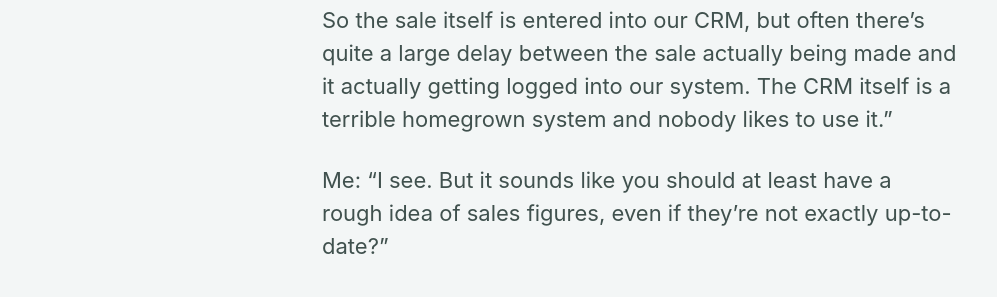
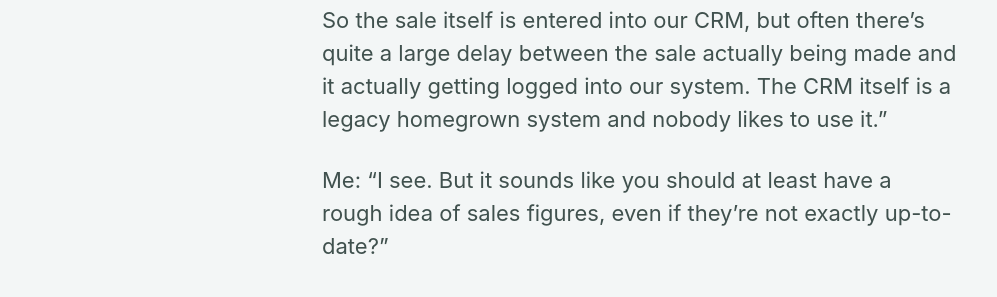
Before and after one commit to datapastry/datapastry.github.io, a Jekyll site: the page built from _posts/2019-08-06-do-you-need-a-data-scientist.md, in a window 1280 px wide and 900 px high, scrolled down 3130 px. Shown: the part 253-550 px from the top of the window, without its empty margins (0-997 px from the left). Built offline with Jekyll 4.4.1, drawn with Linux system fonts in a browser that asks for light colours; cached includes are drawn as plain includes; nearby versions of some CDN libraries; some of the changed text lies outside the part shown.

Commit message:
Tidy wording

```diff
--- a/_posts/2019-08-06-do-you-need-a-data-scientist.md
+++ b/_posts/2019-08-06-do-you-need-a-data-scientist.md
@@ -13,7 +13,7 @@ So what’s going on? Am I getting paid a lot of money to watch YouTube videos o
 
 But let’s be serious for a few seconds.
 
-As a principal/lead/generally quite awesome data scientist, I receive a lot of requests for help with data science. Typically the conversation goes something like this:
+As a Principal/Lead/Generally Quite Awesome Data Scientist, I receive a lot of requests for help with data science. Typically the conversation goes something like this:
 
 Me: “HELLO I’M ISKANDER HOW MAY I HELP YOU!!!”
 
@@ -57,7 +57,7 @@ Can I ask how many customers typically purchase the service at the moment?”
 
 HM: “That’s actually tricky to answer. You see, the sale doesn’t actually happen online. Because it’s quite an expensive service, we feel it’s better to have one of our dragon trainers make the sale in person.
 
-So the sale itself is entered into our CRM, but often there’s quite a large delay between the sale actually being made and it actually getting logged into our system. The CRM itself is a terrible homegrown system and nobody likes to use it.”
+So the sale itself is entered into our CRM, but often there’s quite a large delay between the sale actually being made and it actually getting logged into our system. The CRM itself is a legacy homegrown system and nobody likes to use it.”
 
 Me: “I see. But it sounds like you should at least have a rough idea of sales figures, even if they’re not exactly up-to-date?”
 
```
Also changed, not shown: other parts of _posts/2019-08-06-do-you-need-a-data-scientist.md (+2 -2 lines).
